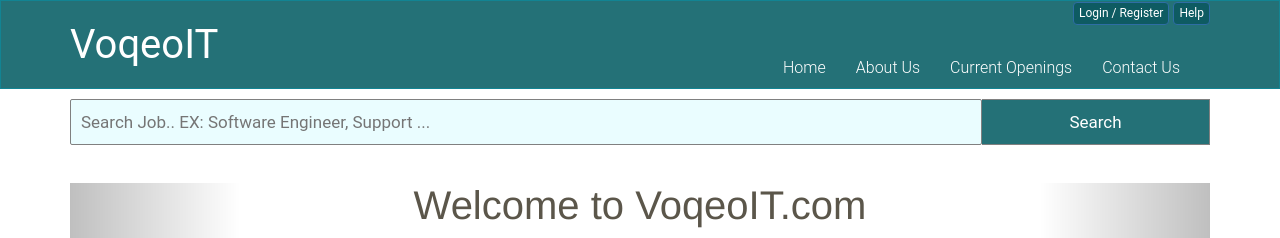
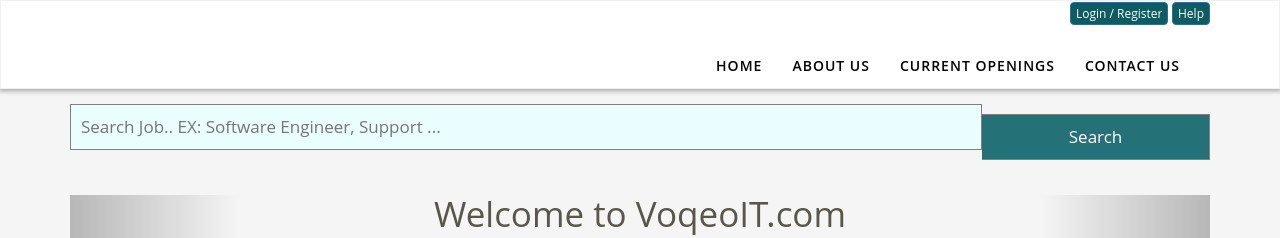
Before and after one commit to arjunkgit/job, a PHP site: page / in a window 1280 px wide; the page is wider, and only the part inside the window is pictured. Shown: the top 238 px of that part. Run offline with PHP 8.4, Linux system fonts and the light colour scheme; some libraries are stand-ins or nearby versions.

Commit message:
Update style.css

```diff
--- a/css/style.css
+++ b/css/style.css
@@ -264,9 +298,9 @@ p
 }
 html, body
 {
-	font-family: 'Roboto' , sans-serif;
-	font-size: 100%;
-	background: #fff;
+	font-family: 'Open Sans', sans-serif;
+	font-size: 14px;
+	background: #f5f5f5;
 }
 body a
 {
@@ -276,16 +310,44 @@ body a
 	-o-transition: 0.5s all;
 	-ms-transition: 0.5s all;
 }
-.navbar-default
-{
+/*
+nav bar remved
 	background-color: #247177 !important;
 	border-color: #128493;
 	border-radius: 0px;
-}
-.navbar-default .navbar-nav > li > a
-{
-	color: #fff;
-	font-weight: 300;
+
+
+    position: fixed;
+    top: 0px;
+    width: 100%;
+    z-index: 10000;
+    left: 0px;
+
+	transform: translateZ(0);
+
+*/
+.navbar-default
+{
+	background-color: #fff !important;
+    border-color: #f0f0f0;
+    border-radius: 0px;
+	background-color: #FFF;
+	box-shadow: 0 0 5px 2px rgba(0,0,0,.33);
+	margin-bottom: 15px !important;
+}
+
+.navbar-default .navbar-nav > li > a{
+	color: black;
+	font-weight: 600;
+	font-style: normal;
+	font-size: 14px;
+	line-height: 160%;
+	letter-spacing: 1px;
+	text-transform: uppercase;
+	display: block;
+	text-decoration: none;
+	white-space: nowrap;
+	position: relative;
 }
 .navbar
 {
@@ -3842,14 +3914,14 @@ width: 300px;
 padding: 44px;
 background-color: #32ccd8;
 }
-input[type='text'], input[type='email'], input[type='password']
+/* input[type='text'], input[type='email'], input[type='password']
 {
 border-radius: 2px;
 border: 1px solid #CCC;
 padding: 10px; color: #333;
 font-size: 14px;
-margin-top: 10px;
-}
+
+} */
 
 ul.pagination li a{
     color: black;
@@ -3873,13 +3945,11 @@ ul.pagination > li > a{
 	color: #5b564a;
 	margin-top: 15px;
 	font-size: 2.5rem;
-	font-family: Montserrat, Helvetica, Arial, sans-serif;
 }
 .viSubHeading{
 	text-align: center;
 	color: #747474;
 	margin-top: 5px;
-	font-family: Montserrat, Helvetica, Arial, sans-serif;
 	font-size: 1.25rem;
 }
 
```
Also changed, not shown: other parts of css/style.css (+76 -32 lines). Lines whose indentation alone changed are shown as unchanged.
